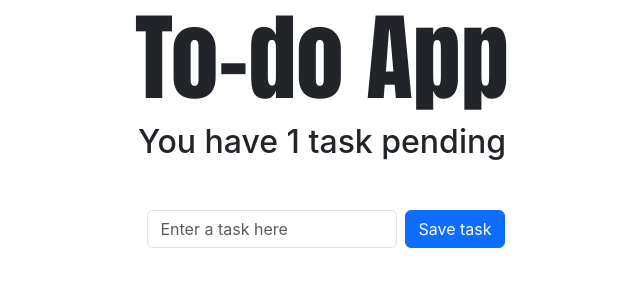
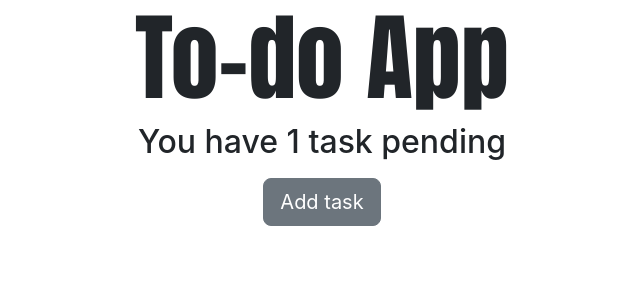
Before and after one commit to Jkumar0208/to-do-app, a React (Create React App) app: page / in a window 1280 px wide. Shown: the top 300 px of the page, without its empty margins (318-958 px from the left). Built offline with nearby package versions, Linux system fonts and the light colour scheme.

Commit message:
recreate the tasklist and input field

```diff
--- a/package.json
+++ b/package.json
@@ -12,6 +12,7 @@
     "react": "^18.2.0",
     "react-dom": "^18.2.0",
     "react-scripts": "5.0.1",
+    "uuid": "^8.3.2",
     "web-vitals": "^2.1.4"
   },
   "scripts": {
--- a/src/App.css
+++ b/src/App.css
@@ -10,7 +10,18 @@
   font-weight: bold;
 }
 
-.form-control {
+.main-container {
+  padding: 0px 140px 0px;
+}
+
+.input-form {
+  display: flex;
+  flex-direction: column;
+}
+
+
+
+/* .form-control {
   width: 250px;
 }
 
@@ -22,4 +33,4 @@
 
 .task {
   padding-left: 4px;
-}
+} */
--- a/src/App.js
+++ b/src/App.js
@@ -1,28 +1,46 @@
 import { useState } from "react";
 import './App.css';
+import { v4 as uuidv4 } from "uuid";
 import TaskList from "./components/TaskList";
 import NewTask from "./components/NewTask";
 
 function App() {
 
-  const [input, setInput] = useState([]);
+  const [taskInput, setTaskInput] = useState("");
+  const [addNewTaskMode, setAddNewTaskMode] = useState(false);
+  const [tasks, setTasks] = useState([]);
+  const [count, setCount] = useState(0);
 
-  function addItem(inputText) {
-    setInput(prevItems => {
-      return [...prevItems, inputText];
-    });
+  function handleNewTask() {
+    setAddNewTaskMode(true);
   }
 
-  function deleteItem(id) {
-    setInput((prevTasks) => {
-      return prevTasks.filter((item, index) => {
-        return index !== id;
-      });
-    });
+  function handleUserInput(e) {
+    const value = e.target.value;
+    setTaskInput(value);
+    //console.log(value);
+  }
+
+  function handleSaveTask(e) {
+    e.preventDefault();
+    if (!taskInput.length) {
+      setAddNewTaskMode(false);
+    } else {
+      const newTask = {
+        description: taskInput,
+        id: uuidv4(),
+        completed: false,
+        createdAt: Date.now()
+      };
+      setTasks([...tasks, newTask]);
+      setTaskInput("");
+      setAddNewTaskMode(false);
+      setCount(count + 1);
+    }
   }
 
   return (
-    <div className="container">
+    <div className="container main-container">
       <div className="row justify-content-center">
         <div className="col-12 text-center">
           <h1 id="logo">To-do App</h1>
@@ -35,19 +53,22 @@ function App() {
           </h2>
         </div>
         <div className="col-12 text-center m-2">
+          <button
+            className="btn btn-secondary btn-lg"
+            onClick={handleNewTask}
+          >
+            Add task
+          </button>
+        </div>
 
-        </div>
-        <NewTask onAdd={addItem} />
-        {input.map((todoItem, index) => {
-          return (
-            <TaskList
-              key={index}
-              id={index}
-              text={todoItem}
-              onDelete={deleteItem}
-            />
-          );
-        })}
+        {addNewTaskMode && <NewTask
+          onInput={handleUserInput}
+          onSave={handleSaveTask}
+        />}
+
+        {count > 0 && !addNewTaskMode &&
+          <TaskList tasks={tasks} />
+        }
 
       </div>
     </div>
--- a/src/components/NewTask.js
+++ b/src/components/NewTask.js
@@ -1,40 +1,26 @@
-import { useState } from "react";
 import '../App.css';
 
-function Newtask(props) {
-
-    const [inputText, setInputText] = useState("");
-
-    function handlechange(event) {
-        const newValue = event.target.value;
-        setInputText(newValue);
-    }
-
-    function submitTask(event) {
-        props.onAdd(inputText);
-        setInputText("");
-        event.preventDefault();
-    }
+function Newtask({ onInput, onSave }) {
 
     return (
 
-        <form className="col row-cols-lg-auto g-3 d-flex justify-content-center align-items-center mb-4 pb-2">
-            <div className="form-group m-2">
-                {/* <label htmlFor="taskInput">Please input your new task below</label> */}
+        <form className='input-form'>
+            <div className="form-group m-2 col-sm-12">
+                <label htmlFor="taskInput">Please input your new task below</label>
                 <input
                     type="text"
                     className="form-control"
                     id="taskInput"
-                    placeholder="Enter a task here"
-                    value={inputText}
-                    onChange={handlechange}
+                    aria-describedby="newTaskInput"
+                    onChange={e => onInput(e)}
                 />
+                {/* <small id="newTaskInput" className="form-text text-muted text-center">
+                    What are you up to?
+                </small> */}
             </div>
-            <div>
-                <button type="submit" className="btn btn-primary" onClick={submitTask}>
-                    Save task
-                </button>
-            </div>
+            <button type="submit" className="btn btn-primary" onClick={onSave}>
+                Save task
+            </button>
         </form>
     );
 }
--- a/src/components/TaskList.js
+++ b/src/components/TaskList.js
@@ -1,45 +1,62 @@
-import { useState } from "react";
-import { FontAwesomeIcon } from "@fortawesome/react-fontawesome";
-import { faTrash } from "@fortawesome/free-solid-svg-icons";
 import '../App.css';
 
-const TaskList = (props) => {
+const TaskList = ({ tasks }) => {
+    console.log("props", tasks);
 
-    const [isDone, setIsDone] = useState(false);
-
-    function handleCheckbox() {
-        setIsDone((prevValue) => {
-            return !prevValue;
-        });
-    }
+    const compare = (a, b) => {
+        if (a.createdAt > b.createdAt) return -1;
+        if (b.createdAt > a.createdAt) return 1;
+        return 0;
+    };
 
     return (
-        <div className="card w-75 mb-3">
-            <div className="">
-                <div className="form">
-                    <ul className="list-group mb-0">
-                        <li
-                            className="list-group-item d-flex justify-content-between align-items-center border-start-0 border-top-0 border-end-0 border-bottom-0 rounded-0 mb-2">
-                            <div className="d-flex align-items-center">
-                                <input className="form-check-input me-2" type="checkbox" value="" aria-label="..." onClick={handleCheckbox} />
-                                <div style={{ textDecoration: isDone ? "line-through" : "none" }} className="task">{props.text}</div>
-                            </div>
-                            <button type="submit" className="btn btn-light" onClick={() => { props.onDelete(props.id); }} >
-                                <FontAwesomeIcon icon={faTrash} />
-                            </button>
-                        </li>
-                    </ul>
-                    {/* <input className="form-check-input" style={{ marginTop: "10px" }} type="checkbox" value="" id="flexCheckDefault" />
-
-                    <span style={{ marginLeft: "20px" }}>{props.text}</span>
-
-                    <button type="submit" class="btn btn-light ">
-                        <FontAwesomeIcon icon={faTrash} />
-                    </button> */}
-
-                </div>
-            </div>
-        </div>
+        <table className="table m-2">
+            <thead className="thead-dark">
+                <tr>
+                    <th scope="col">#</th>
+                    <th scope="col">Description</th>
+                    <th scope="col">Done</th>
+                    <th scope="col">Edit</th>
+                    <th scope="col">Delete</th>
+                </tr>
+            </thead>
+            <tbody>
+                {tasks.sort(compare).map((task, i) => {
+                    return (
+                        <tr key={`${task.description} ${i}`}>
+                            <th scope='row'>{i + 1}</th>
+                            <td>
+                                {task.description}
+                            </td>
+                            <td>
+                                <button
+                                    type="button"
+                                    className="btn btn-outline-success btn-sm"
+                                >
+                                    Done
+                                </button>
+                            </td>
+                            <td>
+                                <button
+                                    type="button"
+                                    className="btn btn-outline-warning btn-sm"
+                                >
+                                    Edit
+                                </button>
+                            </td>
+                            <td>
+                                <button
+                                    type="button"
+                                    className="btn btn-outline-danger btn-sm"
+                                >
+                                    Delete
+                                </button>
+                            </td>
+                        </tr>
+                    );
+                })}
+            </tbody>
+        </table>
     );
 }
 
```
Also changed, not shown: 1 other file (tests, documents, lock files or other folders).
